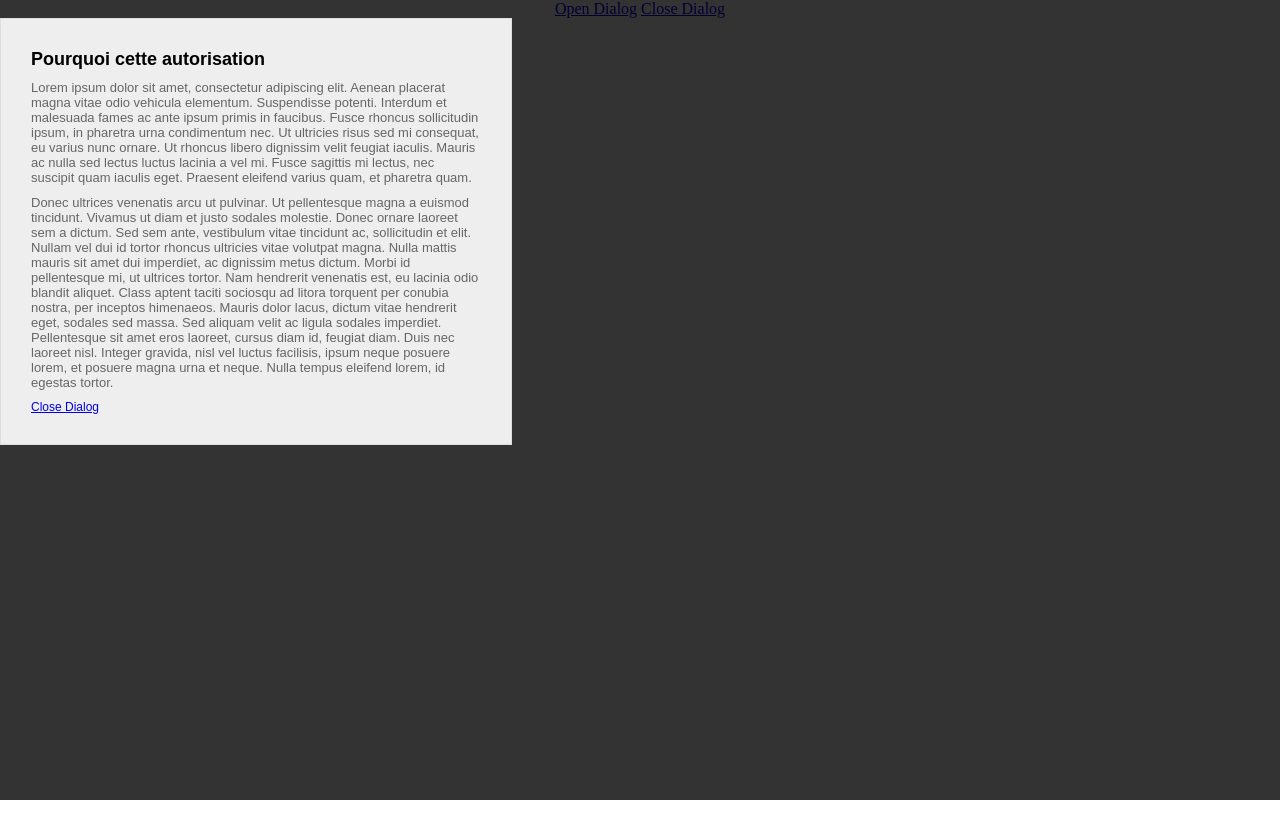
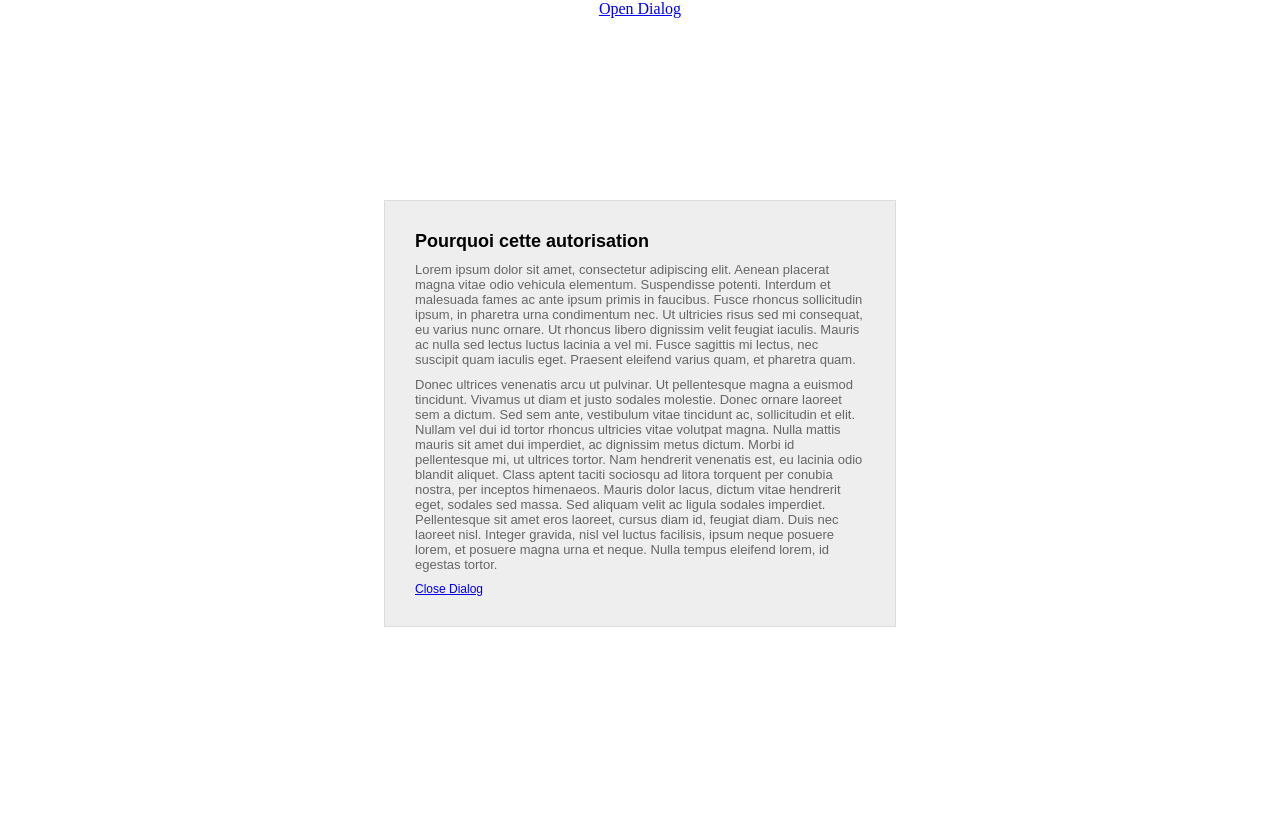
Before and after one commit to moorthy-g/kdialog, a plain HTML site: page index.html in a window 1280 px wide. Both pictures are taken after a click on the link "Open Dialog". Shown: the top 838 px of the page. Before the commit the page ends 800 px from the top, so only its background shows below. Drawn offline with Linux system fonts and the light colour scheme.

Commit message:
add a wrapper to dialog & tweak code to set perspective for 3D transform properties

```diff
--- a/index.html
+++ b/index.html
@@ -23,13 +23,15 @@
 </head>
 <body>
 	<p align="center">
-		<a href="#" id="kopen">Open Dialog</a> <a href="#" id="kclose">Close Dialog</a>
+		<a href="#" id="kopen">Open Dialog</a>
 	</p>
 	<div id="kdialog" class="kdialog">
-		<h1>Pourquoi cette autorisation</h1>
-		<p>Lorem ipsum dolor sit amet, consectetur adipiscing elit. Aenean placerat magna vitae odio vehicula elementum. Suspendisse potenti. Interdum et malesuada fames ac ante ipsum primis in faucibus. Fusce rhoncus sollicitudin ipsum, in pharetra urna condimentum nec. Ut ultricies risus sed mi consequat, eu varius nunc ornare. Ut rhoncus libero dignissim velit feugiat iaculis. Mauris ac nulla sed lectus luctus lacinia a vel mi. Fusce sagittis mi lectus, nec suscipit quam iaculis eget. Praesent eleifend varius quam, et pharetra quam.</p>
-		<p>Donec ultrices venenatis arcu ut pulvinar. Ut pellentesque magna a euismod tincidunt. Vivamus ut diam et justo sodales molestie. Donec ornare laoreet sem a dictum. Sed sem ante, vestibulum vitae tincidunt ac, sollicitudin et elit. Nullam vel dui id tortor rhoncus ultricies vitae volutpat magna. Nulla mattis mauris sit amet dui imperdiet, ac dignissim metus dictum. Morbi id pellentesque mi, ut ultrices tortor. Nam hendrerit venenatis est, eu lacinia odio blandit aliquet. Class aptent taciti sociosqu ad litora torquent per conubia nostra, per inceptos himenaeos. Mauris dolor lacus, dictum vitae hendrerit eget, sodales sed massa. Sed aliquam velit ac ligula sodales imperdiet. Pellentesque sit amet eros laoreet, cursus diam id, feugiat diam. Duis nec laoreet nisl. Integer gravida, nisl vel luctus facilisis, ipsum neque posuere lorem, et posuere magna urna et neque. Nulla tempus eleifend lorem, id egestas tortor.</p>
-		<a href="#" data-action="close">Close Dialog</a>
+		<div class="kcontent">
+			<h1>Pourquoi cette autorisation</h1>
+			<p>Lorem ipsum dolor sit amet, consectetur adipiscing elit. Aenean placerat magna vitae odio vehicula elementum. Suspendisse potenti. Interdum et malesuada fames ac ante ipsum primis in faucibus. Fusce rhoncus sollicitudin ipsum, in pharetra urna condimentum nec. Ut ultricies risus sed mi consequat, eu varius nunc ornare. Ut rhoncus libero dignissim velit feugiat iaculis. Mauris ac nulla sed lectus luctus lacinia a vel mi. Fusce sagittis mi lectus, nec suscipit quam iaculis eget. Praesent eleifend varius quam, et pharetra quam.</p>
+			<p>Donec ultrices venenatis arcu ut pulvinar. Ut pellentesque magna a euismod tincidunt. Vivamus ut diam et justo sodales molestie. Donec ornare laoreet sem a dictum. Sed sem ante, vestibulum vitae tincidunt ac, sollicitudin et elit. Nullam vel dui id tortor rhoncus ultricies vitae volutpat magna. Nulla mattis mauris sit amet dui imperdiet, ac dignissim metus dictum. Morbi id pellentesque mi, ut ultrices tortor. Nam hendrerit venenatis est, eu lacinia odio blandit aliquet. Class aptent taciti sociosqu ad litora torquent per conubia nostra, per inceptos himenaeos. Mauris dolor lacus, dictum vitae hendrerit eget, sodales sed massa. Sed aliquam velit ac ligula sodales imperdiet. Pellentesque sit amet eros laoreet, cursus diam id, feugiat diam. Duis nec laoreet nisl. Integer gravida, nisl vel luctus facilisis, ipsum neque posuere lorem, et posuere magna urna et neque. Nulla tempus eleifend lorem, id egestas tortor.</p>
+			<a href="#" data-action="close">Close Dialog</a>
+		</div>
 	</div>
 </body>
 </html>
--- a/js/kdialog.js
+++ b/js/kdialog.js
@@ -7,7 +7,7 @@
 	var pluginName = "kdialog",
 		defaults = {
 			css: true,
-			modal: true,
+			modal: false,
 			beforeOpen: function(){},
 			beforeClose: function(){},
 			open: function(){},
@@ -91,7 +91,8 @@
 			// It has opened. so, return
 			if(this.isOpen || _busy) return;
 
-			var _self = this, $element = $(_self.element), animations;
+			var _self = this, $element = $(_self.element),
+			$dialog = $(_self.element.children[0]), animations;
 
 			_busy = true; //make the object busy
 			_self.isOpen = true;
@@ -104,16 +105,16 @@
 
 			//go for css animation if css set to true & browser supports animation
 			if(_self.settings.css && _animationEndEvent) {
-				$element.addClass("in");
+				$dialog.addClass("in");
 				animations = _animationPrefixed + "Name";
-				if($element.css(animations) != "none") { //if any css animation, perform.
-					$element.on(_animationEndEvent, function() {
-						$element.off(_animationEndEvent);
-						$element.removeClass("in");
+				if($dialog.css(animations) != "none") { //if any css animation, perform.
+					$dialog.on(_animationEndEvent, function() {
+						$dialog.off(_animationEndEvent);
+						$dialog.removeClass("in");
 						_open.call(_self);
 					});
 				} else { //else, degrade gracefully
-					$element.removeClass("in");
+					$dialog.removeClass("in");
 					_open.call(_self);
 				};
 			}
@@ -127,22 +128,23 @@
 			// nothing to close. so, return
 			if(!this.isOpen || _busy) return;
 
-			var _self = this, $element = $(_self.element), animations;
+			var _self = this, $element = $(_self.element),
+			$dialog = $(_self.element.children[0]), animations;
 
 			_busy = true;
 			_self.settings.beforeClose();
 
 			//go for css animation if css set to true & browser supports animation
 			if(_self.settings.css  && _animationEndEvent) {
-				$element.addClass("out");
+				$dialog.addClass("out");
 				animations = _animationPrefixed + "Name";
-				if($element.css(animations) != "none") { //if any css animation, perform.
-					$element.on(_animationEndEvent, function() {
-						$element.off(_animationEndEvent).removeClass("out");
+				if($dialog.css(animations) != "none") { //if any css animation, perform.
+					$dialog.on(_animationEndEvent, function() {
+						$dialog.off(_animationEndEvent).removeClass("out");
 						_close.call(_self);
 					});
 				} else { //else, degrade gracefully
-					$element.removeClass("out");
+					$dialog.removeClass("out");
 					_close.call(_self);
 				}
 			} else { //if css set to false, go without css animation
--- a/style/kdialog.css
+++ b/style/kdialog.css
@@ -2,15 +2,19 @@
 	margin: 0;
 	padding: 0;
 }
+body {
+	overflow: hidden;
+}
 .kdialog {
-	background: #eee;
-	border: 1px solid #ddd;
-	font: 12px sans-serif;
-	width: 450px;
-	margin: 0 auto;
-	padding: 30px;
 	position: absolute;
+	left: 0;
+	top: 0;
+	right: 0;
+	height: 300%;
 	z-index: 1000;
+	perspective: 500px;
+	-webkit-perspective: 500px;
+	-moz-perspective: 500px;
 	display: none;
 }
 .kdialog h1 {
@@ -22,6 +26,15 @@
 	color: #666;
 	margin-bottom: 10px;
 }
+.kcontent {
+	background: #eee;
+	border: 1px solid #ddd;
+	font: 12px sans-serif;
+	width: 450px;
+	margin: 0 auto;
+	padding: 30px;
+	margin-top: 200px;
+}
 .koverlay {
 	background: rgba(0,0,0,0.8);
 	position: fixed;
@@ -32,12 +45,12 @@
 	z-index: 999;
 	display: none;
 }
-.kdialog.in {
+.kcontent.in {
 	animation: in 0.5s;
 	-moz-animation: in 0.5s;
 	-webkit-animation: in 0.5s;
 }
-.kdialog.out {
+.kcontent.out {
 	animation: out 0.5s;
 	-moz-animation: out 0.5s;
 	-webkit-animation: out 0.5s;
```
